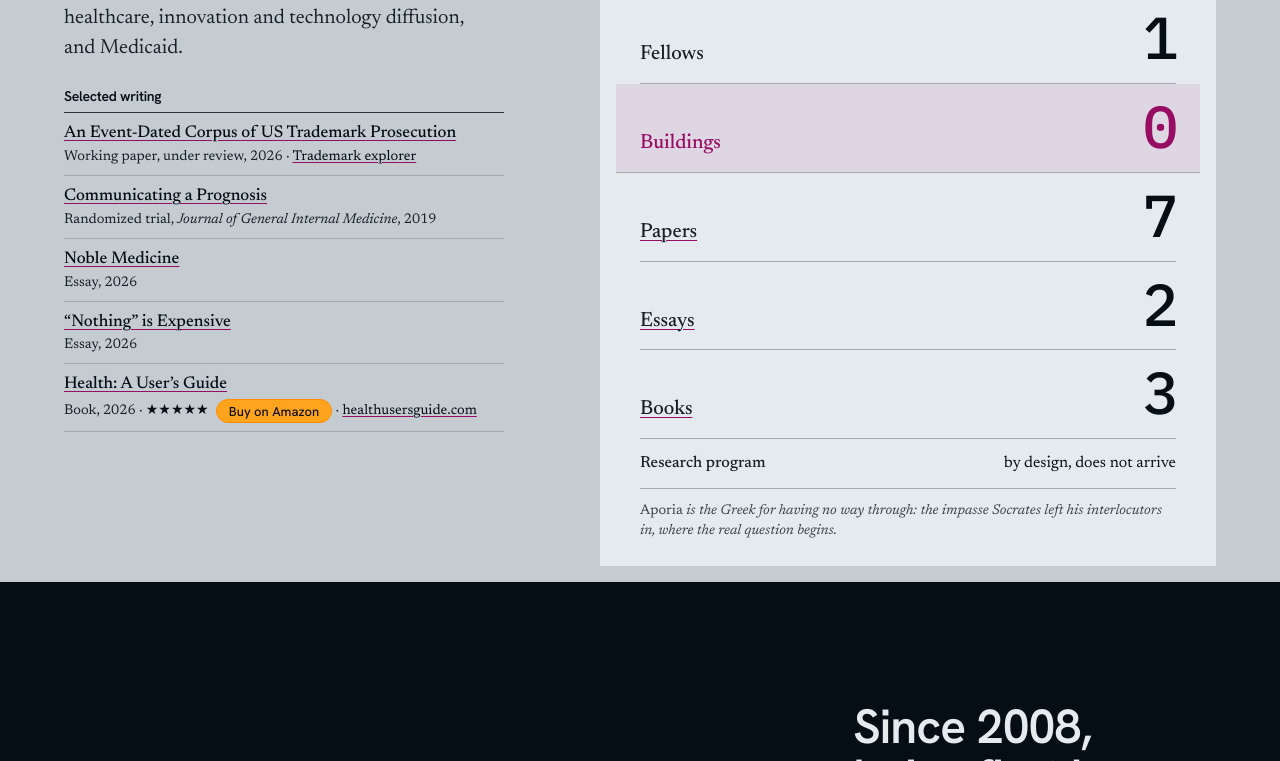
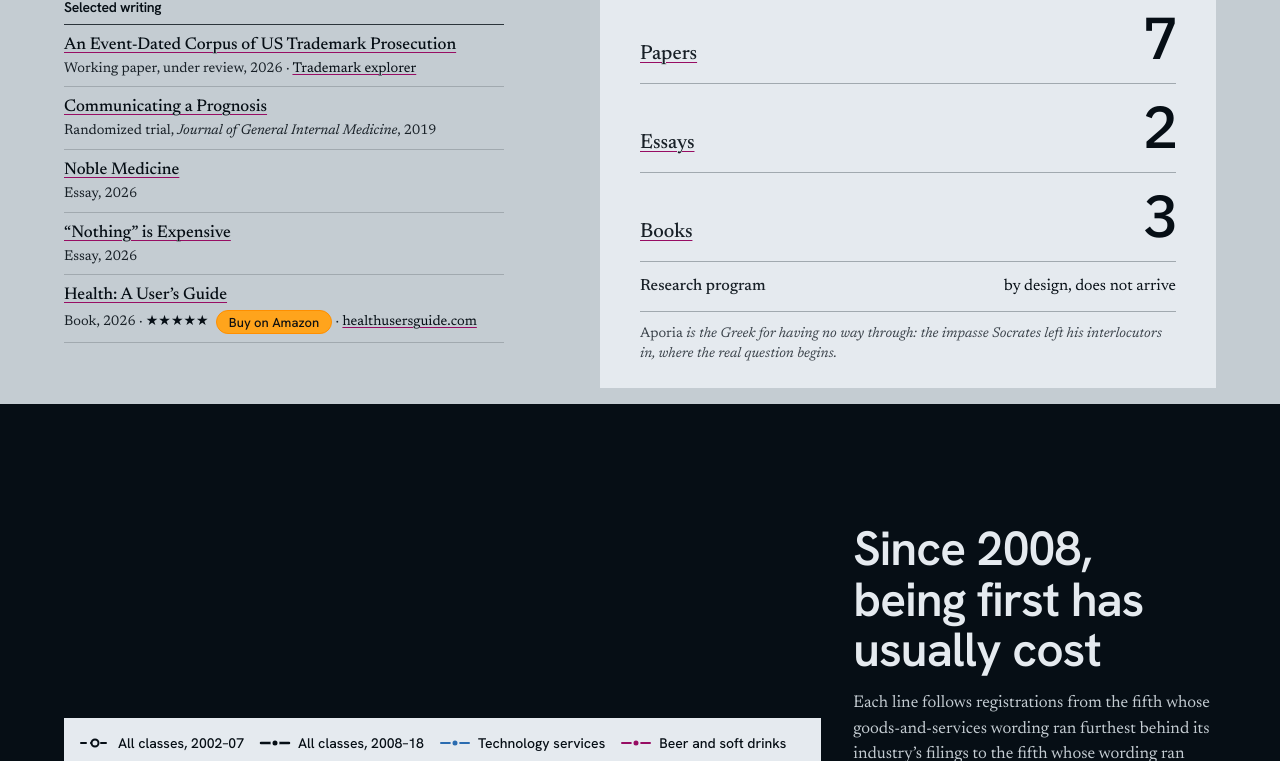
Before and after one commit to ericsilver/ericsilver.github.io, a plain HTML site: page index.html in a window 1280 px wide. Shown: the part 545-1306 px from the top of the page. Drawn offline with Linux system fonts and the light colour scheme.

Commit message:
Home page: the ledger no longer lists Fellows and Buildings
Co-Authored-By: Claude Fable 5.2 <noreply@anthropic.com>

```diff
--- a/index.html
+++ b/index.html
@@ -72,8 +72,6 @@
       </figure>
       <p class="ledger__head">The institute, in full</p>
       <ul>
-        <li class="ledger__row"><span class="ledger__label">Fellows</span><span class="ledger__figure">1</span></li>
-        <li class="ledger__row is-marked"><span class="ledger__label">Buildings</span><span class="ledger__figure">0</span></li>
         <li><a href="#papers"><span class="ledger__label">Papers</span><span class="ledger__figure">7</span></a></li>
         <li><a href="#essays"><span class="ledger__label">Essays</span><span class="ledger__figure">2</span></a></li>
         <li><a href="#books"><span class="ledger__label">Books</span><span class="ledger__figure">3</span></a></li>
```
